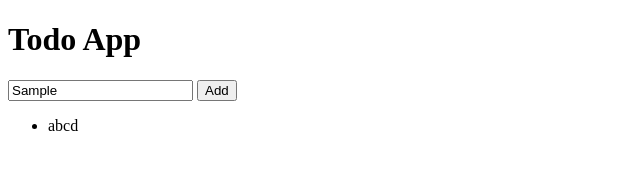
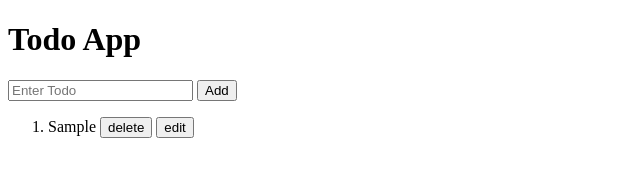
Before and after one commit to mabdullahjs/Expertizo-EX21, a plain HTML site: page javascript/08-Todo-App/index.html in a window 1280 px wide. Both pictures are taken after typing "Sample" into the empty fields and a click on the button "Add". Shown: the whole page, without its empty margins (0-640 px from the left). Drawn offline with Linux system fonts and the light colour scheme.

Commit message:
todo app completed

```diff
--- a/javascript/08-Todo-App/app.js
+++ b/javascript/08-Todo-App/app.js
@@ -1,8 +1,46 @@
-const todoForm = document.querySelector('#todo');
+const todo = document.querySelector('#todo');
 const ul = document.querySelector('#ul');
 
 
-function addTodo(){
-    console.log(todoForm.value);
-    ul.innerHTML += `<li>abcd </li>`;
+const arr = [];
+function renderTodo() {
+    for (let i = 0; i < arr.length; i++) {
+        ul.innerHTML += `
+        <li>${arr[i]}
+        <button onclick="deleteTodo(${i})">delete</button>
+        <button onclick="editTodo(${i})">edit</button>
+        </li>`
+    }
 }
+function addTodo() {
+    ul.innerHTML = ''
+    arr.push(todo.value);
+    console.log(arr);
+    renderTodo()
+    todo.value = '';
+}
+
+
+function deleteTodo(i) {
+    ul.innerHTML = ''
+    console.log('todo deleted', arr[i]);
+    arr.splice(i, 1);
+    console.log(arr);
+    renderTodo()
+
+}
+function editTodo(i) {
+    ul.innerHTML = ''
+    // console.log('todo edited' , arr[i]);
+    const editedVal = prompt('enter value to update');
+    arr.splice(i, 1, editedVal);
+    renderTodo()
+}
+
+
+// const fruit = ['apple' , 'banana' , 'orange'];
+// for (let i = 0; i < fruit.length; i++) {
+//     console.log(fruit[i]);
+// }
+
+// renderTodo()
--- a/javascript/08-Todo-App/index.html
+++ b/javascript/08-Todo-App/index.html
@@ -10,8 +10,8 @@
     <input type="text" placeholder="Enter Todo" id="todo">
     <button onclick="addTodo()">Add</button>
 
-    <ul id="ul">
-    </ul>
+    <ol id="ul">
+    </ol>
 
     <script src="app.js"></script>
 </body>
```
